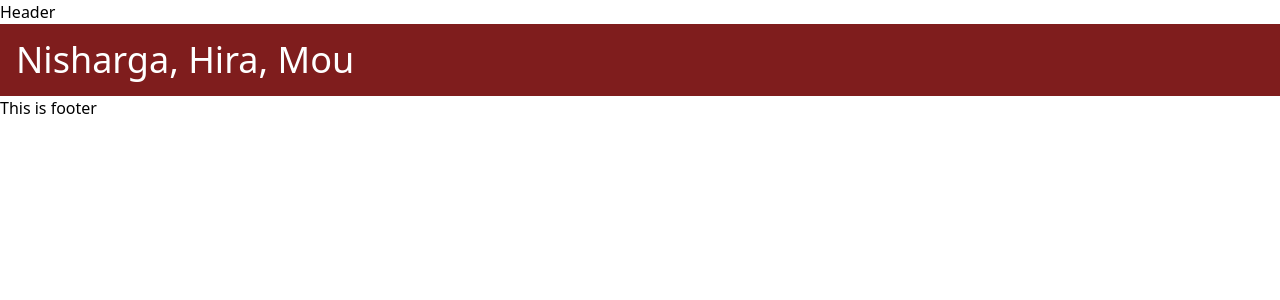
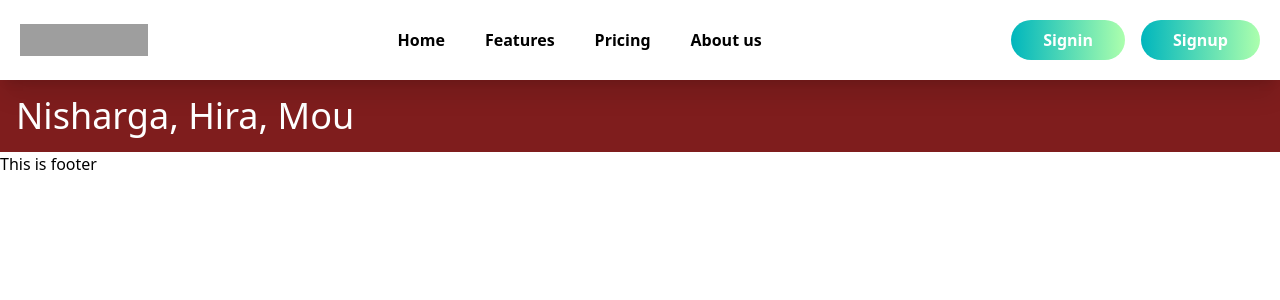
Before and after one commit to nisharga/gpt-guider, a React (Vite) app: page / in a window 1280 px wide. Shown: the top 300 px of the page. Built offline with nearby package versions, Linux system fonts and the light colour scheme; grey boxes are pictures that could not be loaded.

Commit message:
navbar added

```diff
--- a/package.json
+++ b/package.json
@@ -13,6 +13,7 @@
   "dependencies": {
     "react": "^18.2.0",
     "react-dom": "^18.2.0",
+    "react-icons": "^4.11.0",
     "react-router-dom": "^6.16.0"
   },
   "devDependencies": {
--- a/src/Shared/Header/Header.jsx
+++ b/src/Shared/Header/Header.jsx
@@ -1,7 +1,124 @@
+import { useState } from "react";
+import { IoIosClose } from "react-icons/io";
+import { RiMenu2Fill } from "react-icons/ri";
+import { NavLink } from "react-router-dom";
 
 const Header = () => {
+  const [open, setOpen] = useState(false);
+  const [submenuOpen, setSubmenuOpen] = useState(false);
   return (
-    <div>Header</div>
+    <nav className="z-[11] sticky top-0 p-4 shadow-xl bg-white">
+      <div className="container mx-auto p-1 relative">
+        <div className="md:flex md:justify-between md:items-center bg-white">
+          {/* first part */}
+          <div className="flex items-center">
+            <RiMenu2Fill
+              onClick={() => setOpen(!open)}
+              className="me-3 lg:hidden cursor-pointer  text-4xl text-primary"
+            />
+            <div className="mx-auto">
+              <img
+                src="https://i.ibb.co/j4DCXgn/Frame.png"
+                alt="logo"
+                className="w-[128px] h-[32px]"
+              />
+            </div>
+          </div>
+          {/* second part */}
+          <ul className="hidden lg:flex font-semibold space-x-10">
+            <li className="hover:text-primary cursor-pointer transition-all delay-100 duration-300">
+              <span>
+                <NavLink to={"/home"}>Home</NavLink>
+              </span>
+            </li>
+            <li className="hover:text-primary cursor-pointer transition-all delay-100 duration-300">
+              <span>
+                <NavLink to={"/"}>Features</NavLink>
+              </span>
+            </li>
+            <li className="hover:text-primary cursor-pointer transition-all delay-100 duration-300">
+              <span>
+                <NavLink to={"/"}>Pricing </NavLink>
+              </span>
+            </li>
+            <li className="hover:text-primary cursor-pointer transition-all delay-100 duration-300">
+              <span>
+                <NavLink to={"/"}>About us</NavLink>
+              </span>
+            </li>
+          </ul>
+          {/* third part */}
+          <div className="space-x-4 hidden md:block">
+            <button className="transition-all delay-100 duration-300 font-semibold text-white px-8 py-2 rounded-full bg-gradient-to-r from-[#00B6BD] to-[#ACFFAD]">
+              Signin
+            </button>
+            <button className="transition-all delay-100 duration-300 font-semibold text-white px-8 py-2 rounded-full bg-gradient-to-r from-[#00B6BD] to-[#ACFFAD]">
+              Signup
+            </button>
+          </div>
+        </div>
+        {/* mobile navbar */}
+        <div
+          className={`lg:hidden bg-[#001356] text-white w-[280px] md:w-[260px] h-screen absolute ${open
+            ? "-top-2 -left-2 transition-all duration-700 "
+            : "top-0 -left-full transition-all duration-1000 delay-300"
+            }`}
+        >
+          <div className="bg-white p-[17px] flex justify-between items-center">
+            <span className="cursor-pointer">
+              <img
+                src="https://i.ibb.co/j4DCXgn/Frame.png"
+                alt="logo"
+                className="h-7"
+              />
+            </span>
+            <IoIosClose
+              className="text-3xl text-[#001356] font-bold cursor-pointer transition-all duration-200"
+              onClick={() => setOpen(!open)}
+            />
+          </div>
+          <ul className="space-y-3 text-sm cursor-pointer">
+            <li
+              className=""
+              style={{ borderBottom: "1px solid #F8908B" }}
+            >
+              <div
+                onClick={() => setSubmenuOpen(!submenuOpen)}
+                className="p-3"
+              >
+                <NavLink to={"/home"}>Home</NavLink>
+              </div>
+              {/* submenu */}
+            </li>
+            <li
+              style={{ borderBottom: "1px solid #F8908B" }}
+              className="p-3"
+            >
+              <NavLink to={"/"}>Features</NavLink>
+            </li>
+            <li
+              style={{ borderBottom: "1px solid #F8908B" }}
+              className="p-3"
+            >
+              <NavLink to={"/"}>Pricing </NavLink>
+            </li>
+            <li
+              style={{ borderBottom: "1px solid #F8908B" }}
+              className="p-3"
+            >
+              <NavLink to={"/"}>About us</NavLink>
+            </li>
+            <li
+              style={{ borderBottom: "1px solid #F8908B" }}
+              className="flex justify-between items-center p-3"
+            >
+              <NavLink to={"/"}> <span className="text-white px-2 py-1 rounded-md text-semibold">Signin / Signup</span> </NavLink>
+
+            </li>
+          </ul>
+        </div>
+      </div>
+    </nav>
   )
 }
 
```
Also changed, not shown: 1 other file (tests, documents, lock files or other folders).
